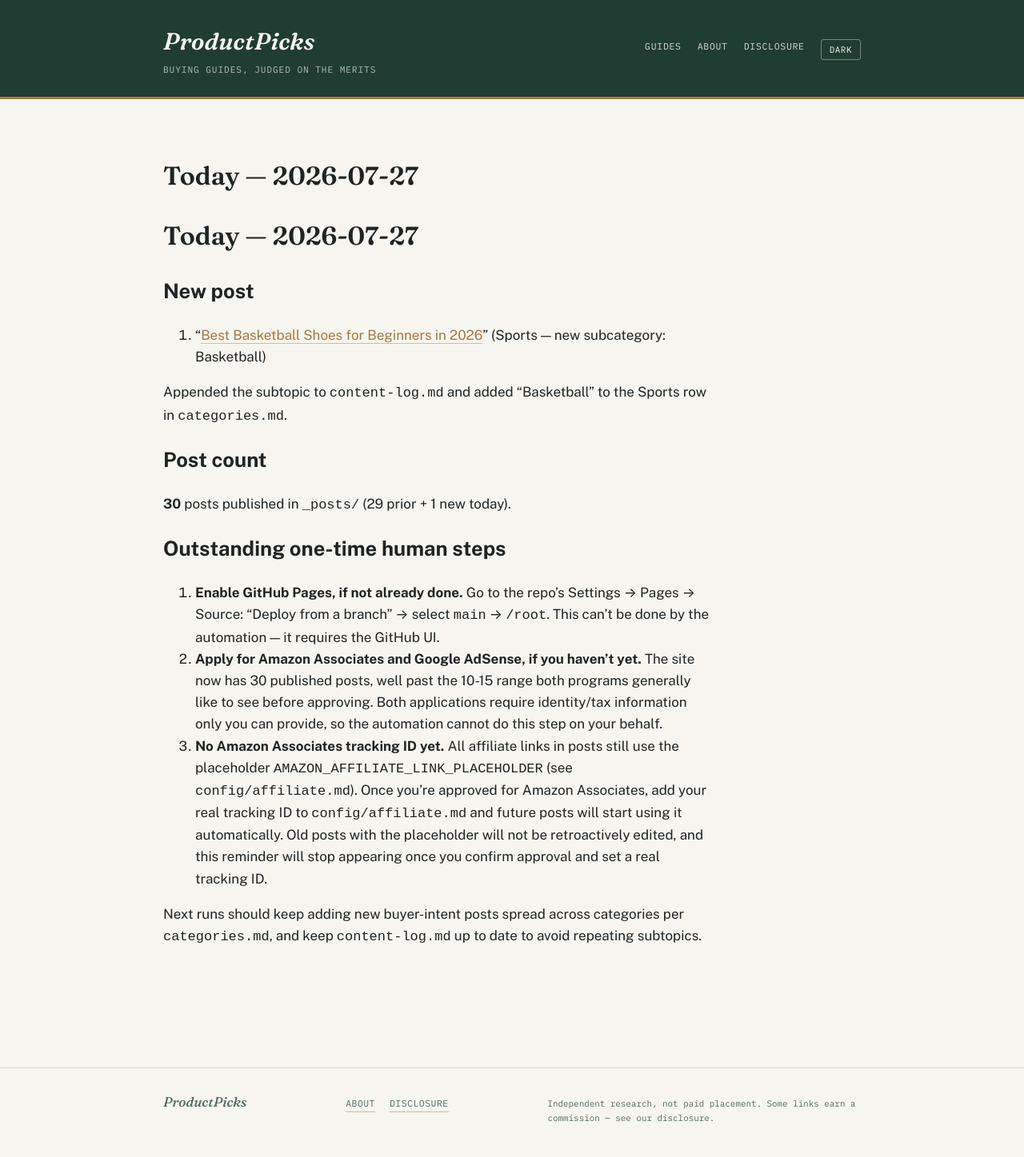
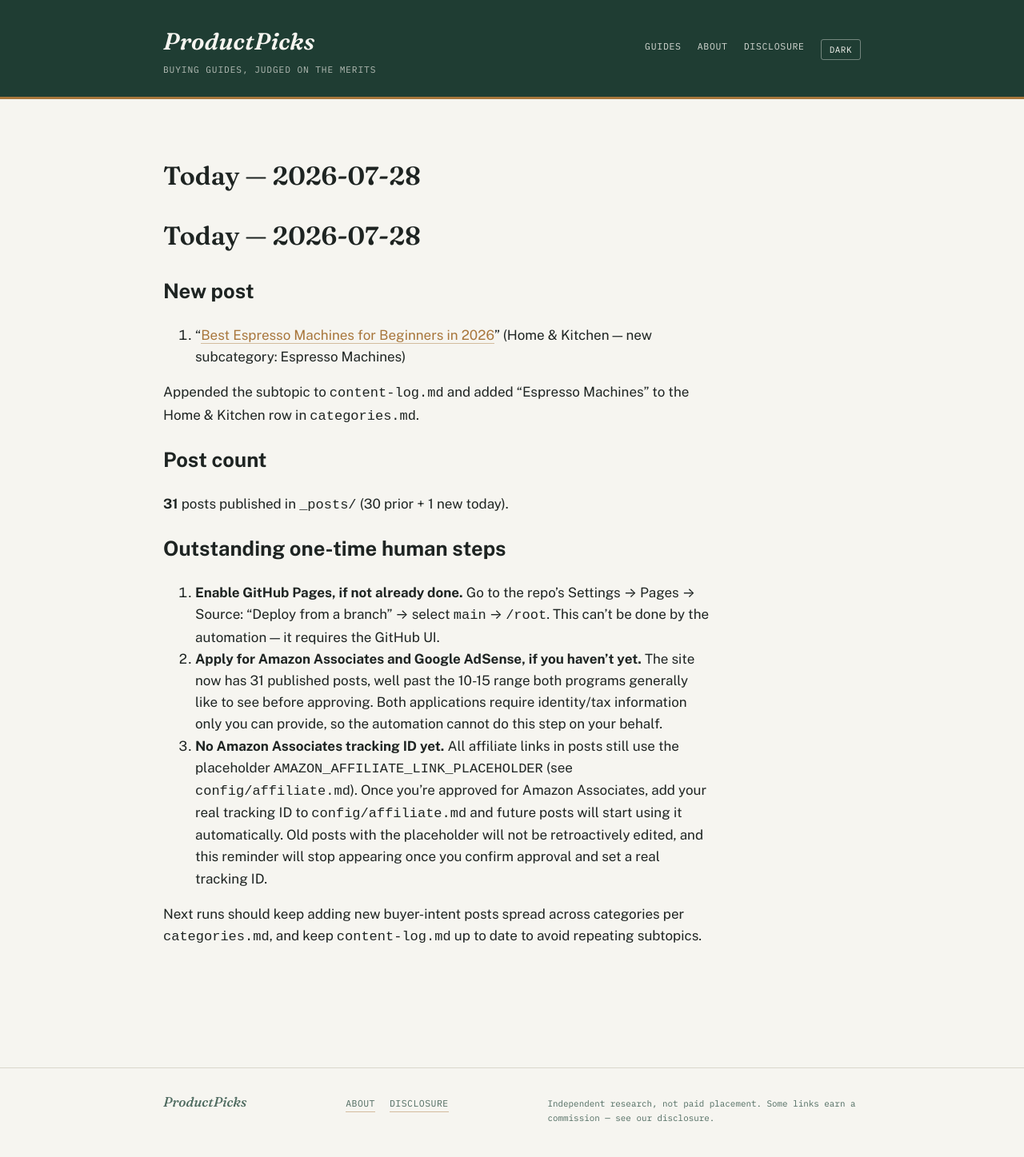
Before and after one commit to ajith198/ProductPicks, a Jekyll site: the page built from today.md, in a window 1280 px wide. Shown: the whole page at 80% size. Built offline with Jekyll 4.4.1, drawn with Linux system fonts in a browser that asks for light colours; our own code applies the rules of GitHub Pages for plain Markdown files.

Commit message:
daily: 2026-07-28 new post + log update

```diff
--- a/categories.md
+++ b/categories.md
@@ -1,6 +1,6 @@
 # Categories & expansion strategy
 
-**Status: multi-category, as of 2026-07-12. Updated 2026-07-27.** ProductPicks started as a pickleball-only site (see `niche.md` for that original research). This file governs the site now that it has expanded into multiple product verticals, and is the doc future automated/daily runs should consult when choosing what to write next.
+**Status: multi-category, as of 2026-07-12. Updated 2026-07-28.** ProductPicks started as a pickleball-only site (see `niche.md` for that original research). This file governs the site now that it has expanded into multiple product verticals, and is the doc future automated/daily runs should consult when choosing what to write next.
 
 ## Front matter taxonomy
 
@@ -20,7 +20,7 @@ These two fields drive the Category / Type / Year filters in the search bar on t
 | Category | Subcategories covered so far |
 |---|---|
 | Sports | Pickleball, Soccer, Tennis, Cycling, Running, Yoga, Golf, Basketball |
-| Home & Kitchen | Coffee Makers, Electric Kettles, Blenders, Air Fryers, Toaster Ovens, Rice Cookers, Stand Mixers, Robot Vacuums |
+| Home & Kitchen | Coffee Makers, Electric Kettles, Blenders, Air Fryers, Toaster Ovens, Rice Cookers, Stand Mixers, Robot Vacuums, Espresso Machines |
 | Outdoor & Recreation | Camping Tents, Sleeping Bags, Headlamps, Hiking Boots, Camp Stoves, Water Filters, Trekking Poles |
 
 New subcategories can be added freely within an existing category. New top-level categories should only be added when there's a genuine cluster of buyer-intent content planned for it (not a one-off post) — keep the category list short enough that the dropdown filter stays useful.
--- a/today.md
+++ b/today.md
@@ -1,19 +1,19 @@
-# Today — 2026-07-27
+# Today — 2026-07-28
 
 ## New post
 
-1. "[Best Basketball Shoes for Beginners in 2026](/footwear/buying-guides/best-basketball-shoes-for-beginners/)" (Sports — new subcategory: Basketball)
+1. "[Best Espresso Machines for Beginners in 2026](/kitchen/buying-guides/best-espresso-machines-for-beginners/)" (Home & Kitchen — new subcategory: Espresso Machines)
 
-Appended the subtopic to `content-log.md` and added "Basketball" to the Sports row in `categories.md`.
+Appended the subtopic to `content-log.md` and added "Espresso Machines" to the Home & Kitchen row in `categories.md`.
 
 ## Post count
 
-**30** posts published in `_posts/` (29 prior + 1 new today).
+**31** posts published in `_posts/` (30 prior + 1 new today).
 
 ## Outstanding one-time human steps
 
 1. **Enable GitHub Pages, if not already done.** Go to the repo's Settings → Pages → Source: "Deploy from a branch" → select `main` → `/root`. This can't be done by the automation — it requires the GitHub UI.
-2. **Apply for Amazon Associates and Google AdSense, if you haven't yet.** The site now has 30 published posts, well past the 10-15 range both programs generally like to see before approving. Both applications require identity/tax information only you can provide, so the automation cannot do this step on your behalf.
+2. **Apply for Amazon Associates and Google AdSense, if you haven't yet.** The site now has 31 published posts, well past the 10-15 range both programs generally like to see before approving. Both applications require identity/tax information only you can provide, so the automation cannot do this step on your behalf.
 3. **No Amazon Associates tracking ID yet.** All affiliate links in posts still use the placeholder `AMAZON_AFFILIATE_LINK_PLACEHOLDER` (see `config/affiliate.md`). Once you're approved for Amazon Associates, add your real tracking ID to `config/affiliate.md` and future posts will start using it automatically. Old posts with the placeholder will not be retroactively edited, and this reminder will stop appearing once you confirm approval and set a real tracking ID.
 
 Next runs should keep adding new buyer-intent posts spread across categories per `categories.md`, and keep `content-log.md` up to date to avoid repeating subtopics.
```
Also changed, not shown: TODAY.md (+1 -1 lines), _posts/2026-07-28-best-espresso-machines-for-beginners.md (added, +64 -0 lines), content-log.md (+1 -0 lines).
